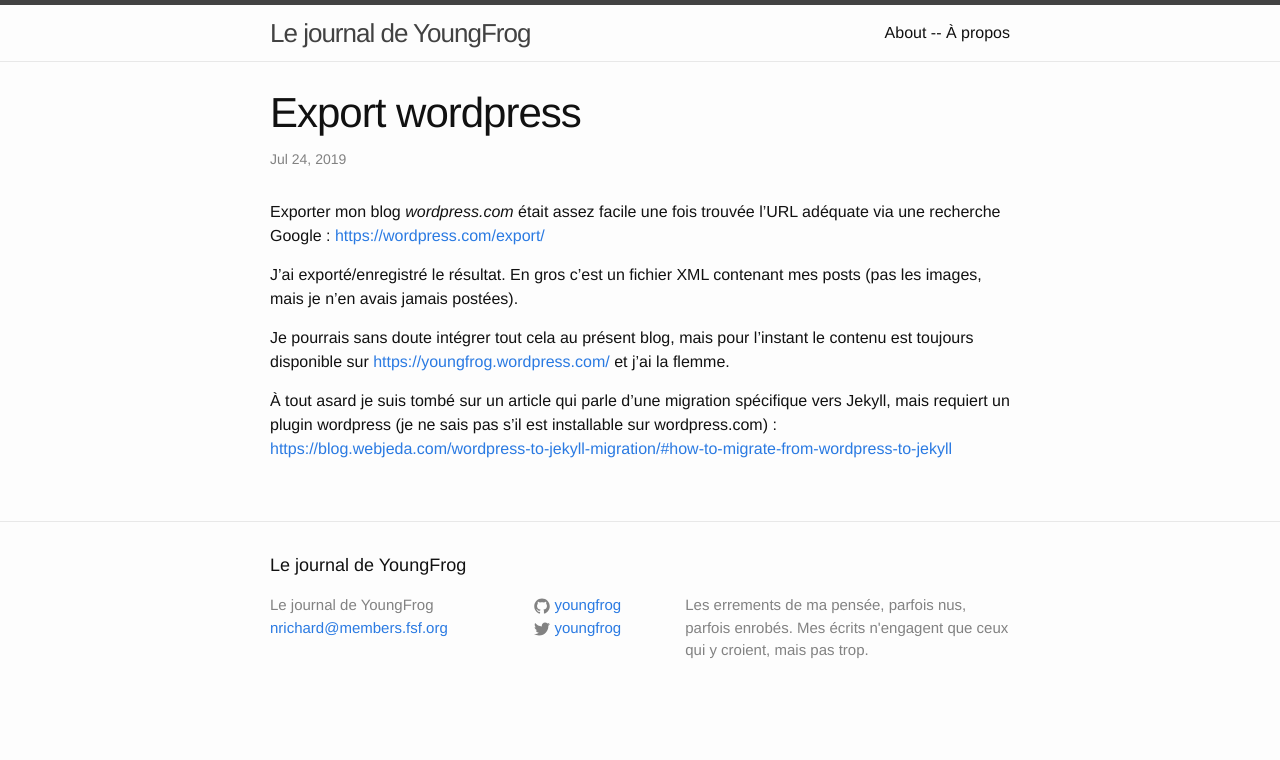
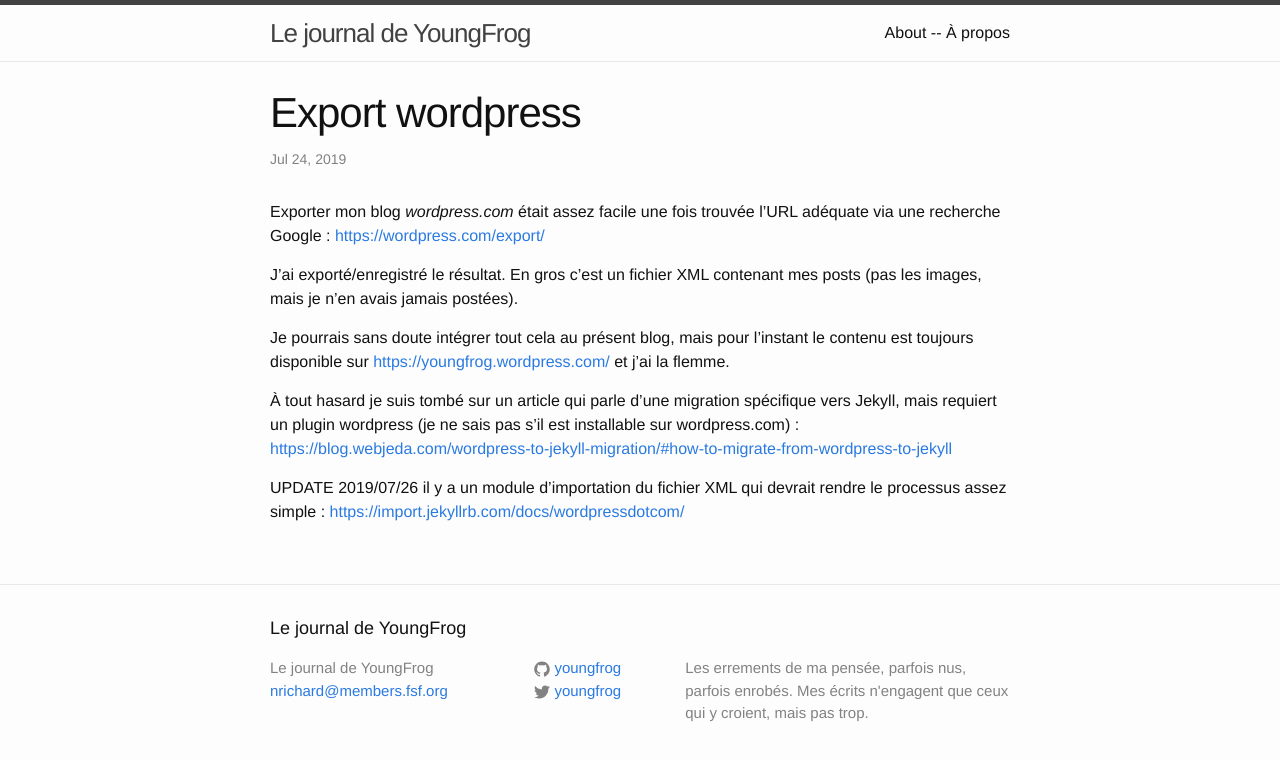
Before and after one commit to YoungFrog/youngfrog.github.io, a Jekyll site: the page built from _posts/2019-07-24-export-wordpress.markdown, in a window 1280 px wide. Shown: the top 760 px of the page. Built offline with Jekyll 4.4.1, drawn with Linux system fonts in a browser that asks for light colours.

Commit message:
màj concernant la migration wordpress -> jekyll

```diff
--- a/_posts/2019-07-24-export-wordpress.markdown
+++ b/_posts/2019-07-24-export-wordpress.markdown
@@ -2,6 +2,7 @@
 layout: post
 title: "Export wordpress"
 categories: blog personnal informatique
+last_modified_at: "2019-07-26 Fri 08:19"
 ---
 
 Exporter mon blog *wordpress.com* était assez facile une fois trouvée l'URL adéquate
@@ -14,5 +15,9 @@ Je pourrais sans doute intégrer tout cela au présent blog, mais pour l'instant
 le contenu est toujours disponible sur <https://youngfrog.wordpress.com/> et
 j'ai la flemme.
 
-À tout asard je suis tombé sur un article qui parle d'une migration spécifique vers Jekyll, mais requiert un plugin wordpress (je ne sais pas s'il est installable sur wordpress.com) :
+À tout hasard je suis tombé sur un article qui parle d'une migration spécifique vers Jekyll, mais requiert un plugin wordpress (je ne sais pas s'il est installable sur wordpress.com) :
 <https://blog.webjeda.com/wordpress-to-jekyll-migration/#how-to-migrate-from-wordpress-to-jekyll>
+
+UPDATE {{ "2019-07-26 Fri 08:19" | date: "%Y/%m/%d" }} il y a un module d'importation du fichier XML qui
+devrait rendre le processus assez simple :
+<https://import.jekyllrb.com/docs/wordpressdotcom/>
```
